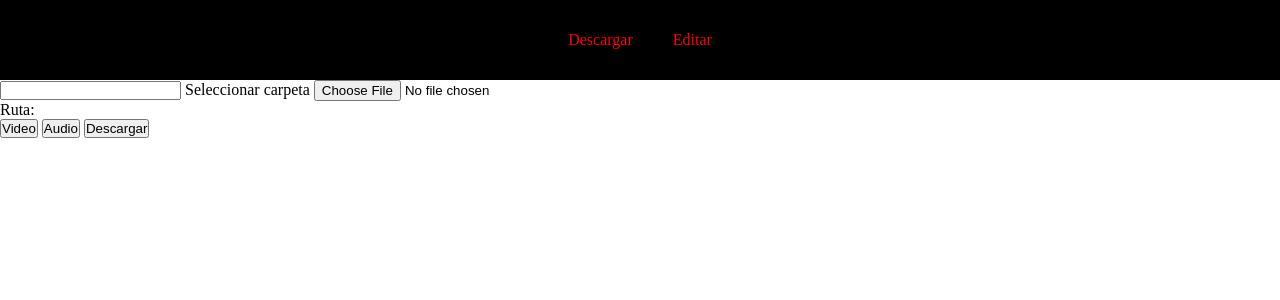
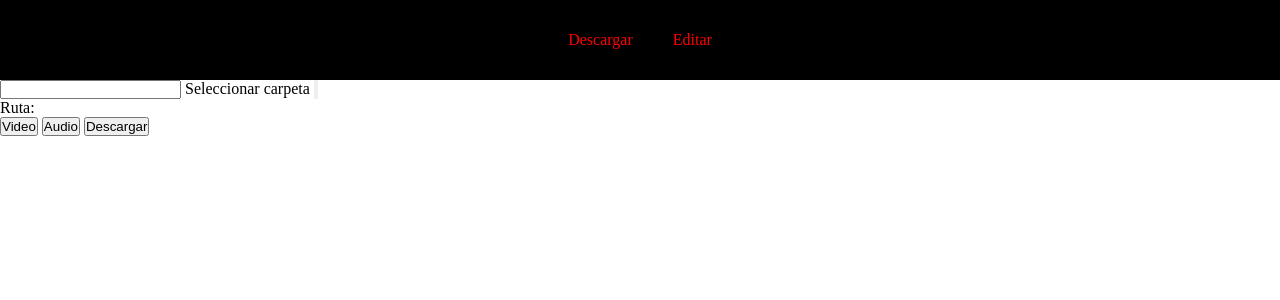
Before and after one commit to Tarsiux/Vesper-Desktop, a SvelteKit app: page /home in a window 1280 px wide. Shown: the top 300 px of the page. Built offline with nearby package versions, Linux system fonts and the light colour scheme.

Commit message:
Functionality to get the path of the selected folder

```diff
--- a/src/routes/home/+page.svelte
+++ b/src/routes/home/+page.svelte
@@ -1,8 +1,22 @@
 <script lang="ts">
   import Topbar from "$lib/components/Topbar.svelte";
+  import { invoke } from "@tauri-apps/api/core";
 
   let formato = "video";
   let carpeta = "";
+
+  async function select_folder() {
+    try {
+      const res = await invoke<string | null>("select_folder");
+      if (res) {
+        carpeta = res;
+      }
+    } catch (error) {
+      console.error("Error al seleccionar la carpeta:", error);
+    }
+  }
+
+
 </script>
 
 <Topbar />
@@ -11,14 +25,10 @@
 
 <label>
   Seleccionar carpeta
-  <input
-    type="file"
-    webkitdirectory
-    onchange={(e) => (carpeta = e.currentTarget.files?.[0]?.webkitRelativePath.split("/")[0] ?? "")}
-  />
+  <input type="button" on:click={select_folder}/>
 </label>
 <p>Ruta: {carpeta}</p>
 
-<button type="button" onclick={() => (formato = "video")}>Video</button>
-<button type="button" onclick={() => (formato = "audio")}>Audio</button>
+<button type="button" on:click={() => (formato = "video")}>Video</button>
+<button type="button" on:click={() => (formato = "audio")}>Audio</button>
 <button type="submit">Descargar</button>
```
